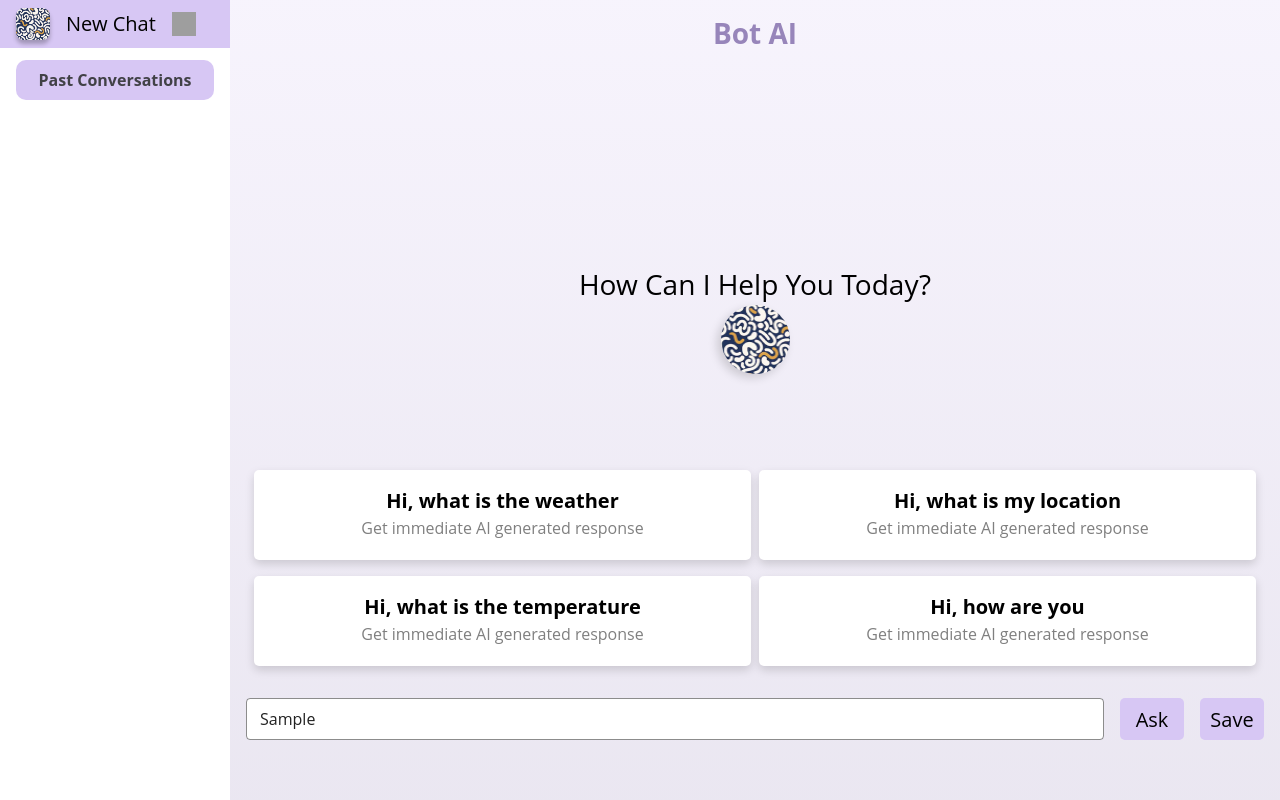
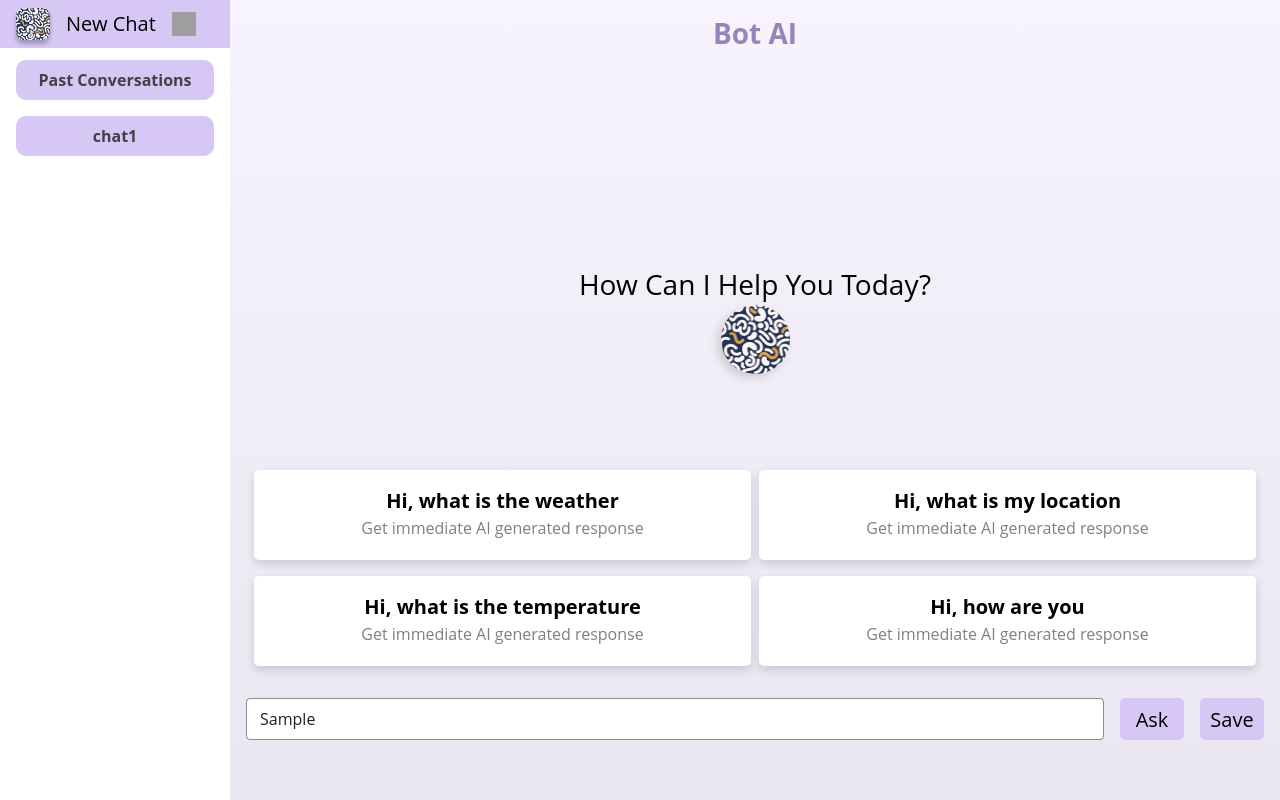
Before and after one commit to rokaderutik/Bot-AI, a React (Create React App) app: page / in a window 1280 px wide. Both pictures are taken after typing "Sample" into the empty fields and a click on the button "Save". Built offline with nearby package versions, Linux system fonts and the light colour scheme; grey boxes are pictures that could not be loaded.

Commit message:
functionality added to choose the previous conversation from list from navbar and show it

```diff
--- a/src/components/ChatSection/ChatSection.js
+++ b/src/components/ChatSection/ChatSection.js
@@ -12,7 +12,7 @@ import styles from "./ChatSection.module.css";
 import logo from "../../assets/logo_bot_ai.png";
 import CurrentConversation from "../CurrentConversation/CurrentConversation";
 import OldConversation from "../OldConversation/OldConversation";
-import { useState } from "react";
+import { useRef, useState } from "react";
 
 /**
  * DefaultQuestion component: card showing default sample questions.
@@ -75,9 +75,32 @@ const DefaultQuestion = ({question, setIsStartedChat, setQuestion }) => {
 
 /**
  * ChatSection component:
+ *
+ * @param {boolean} isStartedChat
+ * is new conversation going on
+ *
+ * @param {Function} setIsStartedChat
+ *
+ * @param {boolean} isShowOldChat
+ * to show old chat
+ *
+ * @param {Array<Object>} oldChatLists
+ * array of all previous conversation
+ *
+ * @param {Function} setOldChatLists
+ *
+ * @param {Object} oldConversation
+ * object containing all data related to conversation(for showing it when user want's to see old conversation)
  * @returns
  */
-const ChatSection = ({ isStartedChat, setIsStartedChat, isShowOldChat, oldChatLists, setOldChatLists }) => {
+const ChatSection = ({
+    isStartedChat,
+    setIsStartedChat,
+    isShowOldChat,
+    oldChatLists,
+    setOldChatLists,
+    oldConversation
+ }) => {
     const isMobile = useMediaQuery("(max-width: 900px)");
 
     // current conversation list
@@ -87,14 +110,37 @@ const ChatSection = ({ isStartedChat, setIsStartedChat, isShowOldChat, oldChatLi
     const [inputData, setInputData] = useState('');
     const [question, setQuestion] = useState('');
 
+    // for adding unique ID to every conversation
+    const conversationID = useRef(0);
+
     function handleAsk() {
         if(inputData === "") {
             return;
         }
+
         if(!isStartedChat) {
             setIsStartedChat(true);
         }
+
         setQuestion(inputData);
+
+        setInputData("");
+    }
+
+    function handleSave() {
+        conversationID.current += 1;
+        setOldChatLists([
+            ...oldChatLists,
+            {
+                id: conversationID.current,
+                title: "chat" + conversationID.current,
+                chatList: currentChatList
+            }
+        ]);
+
+        setCurrentChatList([]);
+
+        setIsStartedChat(false);
     }
 
     return (
@@ -111,7 +157,7 @@ const ChatSection = ({ isStartedChat, setIsStartedChat, isShowOldChat, oldChatLi
 
             {/* for showing default questions when chat is not started */}
             {
-                !isStartedChat &&
+                (!isStartedChat && !isShowOldChat) &&
                 <Container
                     sx={{
                         display: "flex",
@@ -175,7 +221,7 @@ const ChatSection = ({ isStartedChat, setIsStartedChat, isShowOldChat, oldChatLi
 
             {/* for current ongoing chat */}
             {
-                isStartedChat &&
+                (isStartedChat && !isShowOldChat) &&
                 <CurrentConversation
                     currentChatList={currentChatList}
                     setCurrentChatList={setCurrentChatList}
@@ -186,7 +232,9 @@ const ChatSection = ({ isStartedChat, setIsStartedChat, isShowOldChat, oldChatLi
             {/* for old conversation chat */}
             {
                 isShowOldChat &&
-                <OldConversation />
+                <OldConversation
+                    conversation={oldConversation}
+                />
             }
 
             <Stack direction="row" mx={2} mt={4} mb={2} gap={2}>
@@ -195,10 +243,8 @@ const ChatSection = ({ isStartedChat, setIsStartedChat, isShowOldChat, oldChatLi
                     value={inputData}
                     onChange={(e) => setInputData(e.target.value)}
                 />
-                <Button onClick={handleAsk}>
-                    Ask
-                </Button>
-                <Button>Save</Button>
+                <Button onClick={handleAsk}>Ask</Button>
+                <Button onClick={handleSave}>Save</Button>
             </Stack>
 
 
--- a/src/components/CurrentConversation/CurrentConversation.js
+++ b/src/components/CurrentConversation/CurrentConversation.js
@@ -37,7 +37,9 @@ export default function CurrentConversation({ currentChatList, setCurrentChatLis
         const AIObj = {
             isAI: true,
             msg: msg,
-            time: `${format(new Date(), "MM/dd/yyyy 'at' h:mm a")}`
+            time: `${format(new Date(), "MM/dd/yyyy 'at' h:mm a")}`,
+            feedback: '',
+            rating: 0
         }
 
         setCurrentChatList([
--- a/src/components/Navbar/Navbar.js
+++ b/src/components/Navbar/Navbar.js
@@ -10,11 +10,33 @@ import { useState } from "react";
 /**
  * Navbar component: New chat and past conversations
  *
+ * @param {boolean} isStartedChat
+ * is new conversation started
+ *
  * @param {Function} setIsStartedChat
  * function to set state value for new chat is started (used here from pen_icon button)
+ *
+ * @param {Array<Object>} oldChatLists
+ * list of all old conversation
+ *
+ * @param {boolean} isShowOldChat
+ * to show old chat
+ *
+ * @param {boolean} setIsShowOldChat
+ * for showing old chats in chat section
+ *
+ * @param {Function} setOldConversation
+ * for seeting old conversation data when user click on any of the old conversation to see it
  * @returns
  */
-const Navbar = ({ isStartedChat, setIsStartedChat }) => {
+const Navbar = ({
+    isStartedChat,
+    setIsStartedChat,
+    oldChatLists,
+    isShowOldChat,
+    setIsShowOldChat,
+    setOldConversation
+}) => {
     const isMobile = useMediaQuery("(max-width: 900px)");
     const [menuOpen, setMenuOpen] = useState(false);
 
@@ -22,7 +44,15 @@ const Navbar = ({ isStartedChat, setIsStartedChat }) => {
         if(isStartedChat) {
             return;
         }
+        if(isShowOldChat) {
+            setIsShowOldChat(false);
+        }
         setIsStartedChat(true);
+    }
+
+    function handleOpenOldConversation(conversation) {
+        setOldConversation(conversation);
+        setIsShowOldChat(true);
     }
 
     return (
@@ -95,7 +125,7 @@ const Navbar = ({ isStartedChat, setIsStartedChat }) => {
                         </IconButton>
                     )}
                 </Stack>
-                <Stack mx={2} my={1.5}>
+                <Stack mx={2} my={1.5} spacing={2} overFlowY={"auto"}>
                     <Box
                         bgcolor="primary.main"
                         color="#414146"
@@ -108,7 +138,27 @@ const Navbar = ({ isStartedChat, setIsStartedChat }) => {
                         Past Conversations
                     </Box>
 
-                    {/* add list of past transactions here */}
+                    {/* list of past conversations */}
+                    {
+                        oldChatLists.map((conversation) => {
+                            return (
+                                <Box
+                                    key={conversation.id}
+                                    bgcolor="primary.main"
+                                    color="#414146"
+                                    borderRadius={"10px"}
+                                    px={1.5}
+                                    py={1}
+                                    fontSize={16}
+                                    fontWeight={700}
+                                    onClick={() => handleOpenOldConversation(conversation)}
+                                >
+                                    {conversation.title}
+                                </Box>
+                            );
+                        })
+                    }
+
                 </Stack>
             </div>
         </div>
--- a/src/components/OldConversation/OldConversation.js
+++ b/src/components/OldConversation/OldConversation.js
@@ -5,9 +5,12 @@ import ChatCard from "../ChatCard/ChatCard";
 
 /**
  * CurrentConversation component: component contains list of conversation currently on going
+ *
+ * @param {Object} conversation
+ * object contains all conversation related data(chatList, feedback, rating, id, title)
  * @returns
  */
-export default function OldConversation() {
+export default function OldConversation({conversation}) {
 
     return (
         <Stack
@@ -19,7 +22,21 @@ export default function OldConversation() {
                 overflowY: "auto"
             }}
         >
-            <ChatCard msg="Hi!"/><ChatCard msg="Hi!"isAI /><ChatCard msg="Hi!"/><ChatCard msg="Hi!" isAI/><ChatCard msg="Hi!"/>
+            {
+                conversation.chatList.map((item,ind) => {
+                    return (
+                        <ChatCard
+                            key={ind}
+                            isAI={item.isAI}
+                            msg={item.msg}
+                            time={item.time}
+                            feedback={item.feedback}
+                            rating={item.rating}
+                        />
+                    );
+                })
+            }
+
         </Stack>
     );
 }
--- a/src/pages/Home/Home.js
+++ b/src/pages/Home/Home.js
@@ -39,16 +39,25 @@ export default function Home() {
     // list of all old conversations
     const [oldChatLists, setOldChatLists] = useState([]);
 
+    // for passing data to show old conversation
+    const [oldConversation, setOldConversation] = useState({});
+
     useEffect(() => {
         const oldList = localStorage.getItem("oldChatList");
 
         if(!oldList) {
             localStorage.setItem("oldChatList", JSON.stringify([]));
+        } else {
+            setOldChatLists(JSON.parse(oldList));
         }
     }, []);
 
     useEffect(() => {
-        localStorage.setItem("oldChatList", JSON.stringify(oldChatLists));
+
+        if(oldChatLists.length !== 0) {
+            localStorage.setItem("oldChatList", JSON.stringify(oldChatLists));
+        }
+
     }, [oldChatLists]);
 
     return (
@@ -56,6 +65,10 @@ export default function Home() {
             <Navbar
                 isStartedChat={isStartedChat}
                 setIsStartedChat={setIsStartedChat}
+                oldChatLists={oldChatLists}
+                isShowOldChat={isShowOldChat}
+                setIsShowOldChat={setIsShowOldChat}
+                setOldConversation={setOldConversation}
             />
             <ChatSection
                 isStartedChat={isStartedChat}
@@ -63,6 +76,7 @@ export default function Home() {
                 isShowOldChat={isShowOldChat}
                 oldChatLists={oldChatLists}
                 setOldChatLists={setOldChatLists}
+                oldConversation={oldConversation}
             />
         </div>
     );
```
